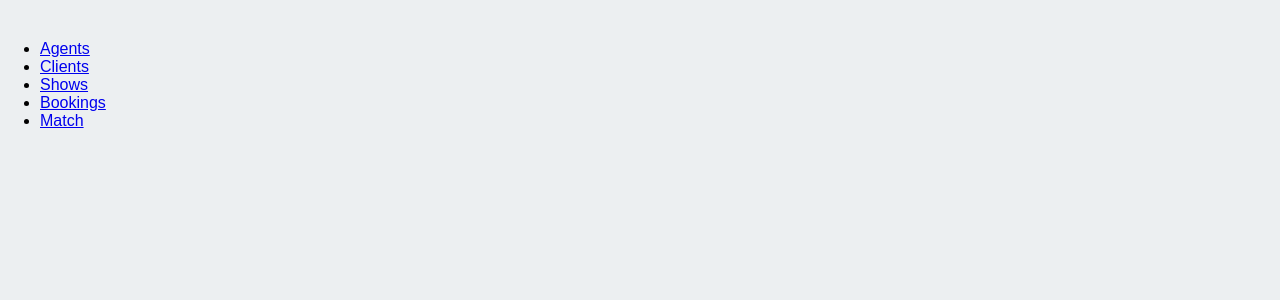
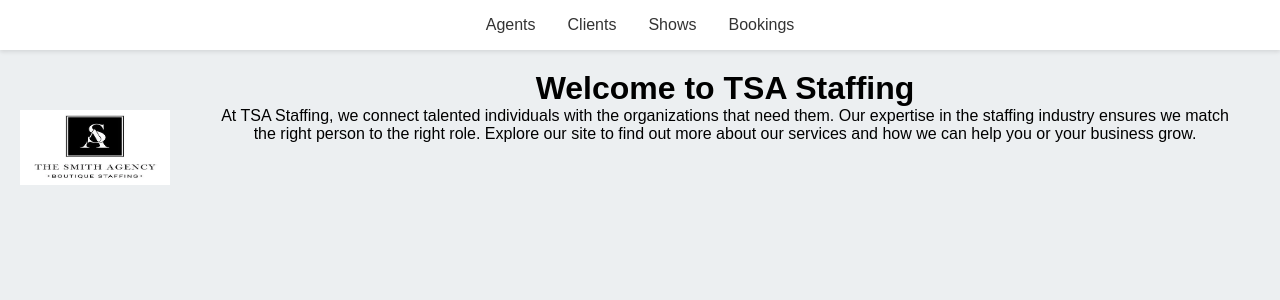
Before and after one commit to notswizz/my-wholesale-app, a Next.js app: page / in a window 1280 px wide. Shown: the top 300 px of the page. Built offline with nearby package versions, Linux system fonts and the light colour scheme.

Commit message:
landing page

```diff
--- a/pages/index.js
+++ b/pages/index.js
@@ -1,31 +1,26 @@
-// pages/index.js
+import React from 'react';
 import Link from 'next/link';
+import Image from 'next/image';
+import Header from '../components/Header'; // Adjust the path as per your folder structure
 
 const HomePage = () => {
   return (
+    <>
+      <Header />
       <div className="container">
-        <div className="content" style={{ padding: '20px' }}>
-          <nav>
-            <ul className="index-nav">
-              <li>
-                <Link href="/agents">Agents</Link>
-              </li>
-              <li>
-                <Link href="/clients">Clients</Link>
-              </li>
-              <li>
-                <Link href="/shows">Shows</Link>
-              </li>
-              <li>
-                <Link href="/bookings">Bookings</Link>
-              </li>
-              <li>
-                <Link href="/match">Match</Link>
-              </li>
-            </ul>
-          </nav>
+        <div className="logo-container" style={{ textAlign: 'center', margin: '40px 0' }}>
+          <Image src="/tsa.png" alt="TSA Logo" width={150} height={75} />
+        </div>
+        <div className="content" style={{ padding: '0 20px', textAlign: 'center' }}>
+          <h1>Welcome to TSA Staffing</h1>
+          <p>
+            At TSA Staffing, we connect talented individuals with the organizations that need them.
+            Our expertise in the staffing industry ensures we match the right person to the right role.
+            Explore our site to find out more about our services and how we can help you or your business grow.
+          </p>
         </div>
       </div>
+    </>
   );
 };
 
```
